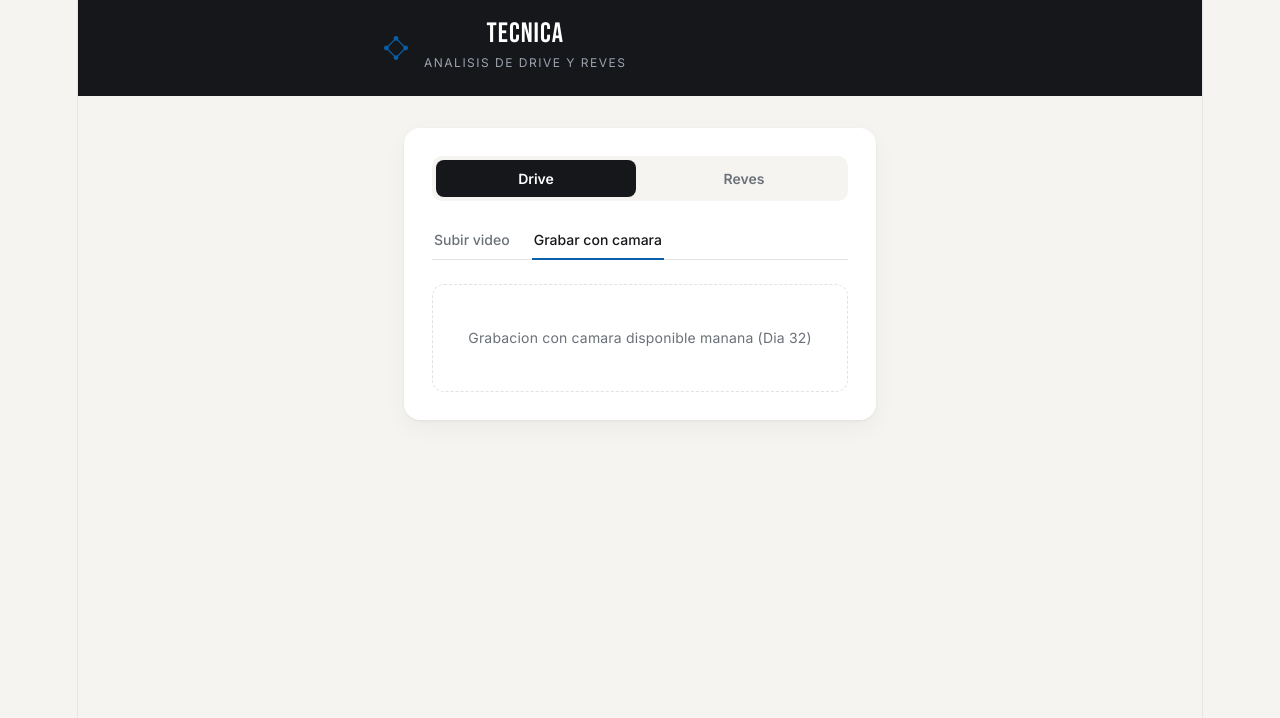
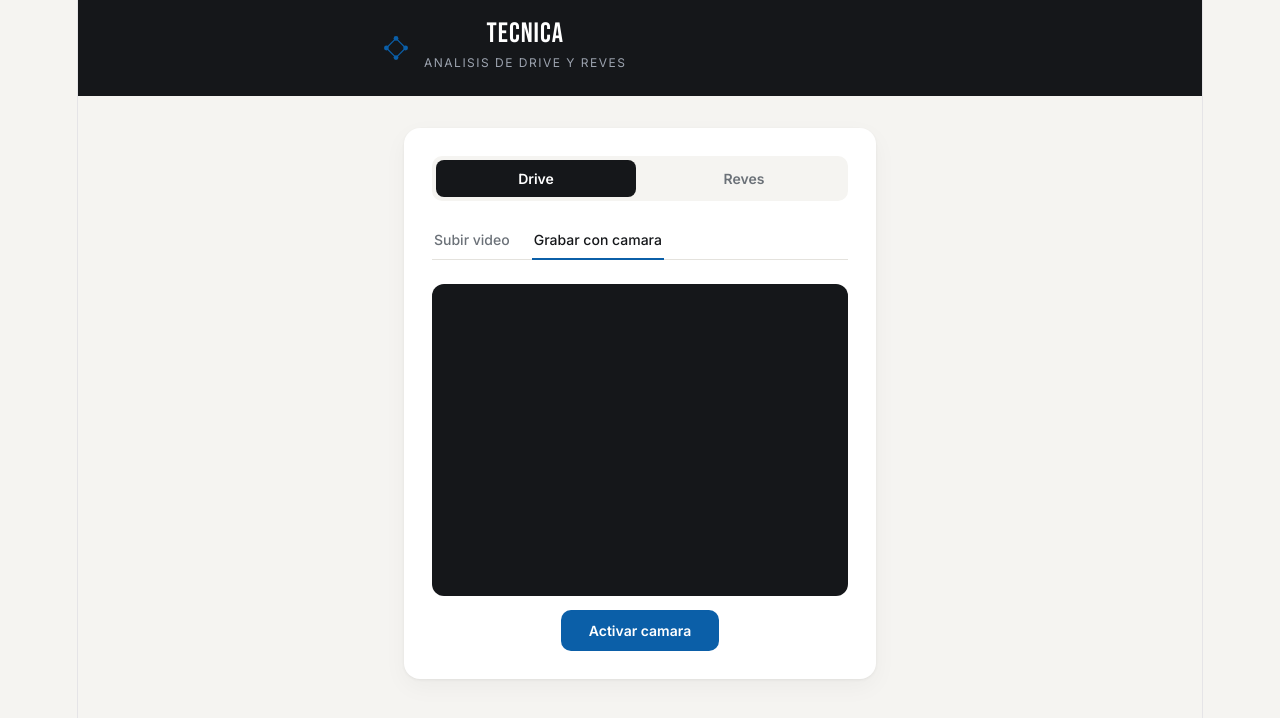
Before and after one commit to Sebastian21sa/analizador-tenis-mesa, a React app in the folder frontend/: page / in a window 1280 px wide. Both pictures are taken after a click on the button "Grabar con camara". Shown: the top 718 px of the page. Built offline with nearby package versions, Linux system fonts and the light colour scheme; the HTML template or start-up script is replaced by a standard one.

Commit message:
Añadir grabacion con camara

```diff
--- a/frontend/src/App.css
+++ b/frontend/src/App.css
@@ -283,3 +283,49 @@ body {
     font-size: 32px;
   }
 }
+
+.panel-camara {
+  display: flex;
+  flex-direction: column;
+  align-items: center;
+  gap: 14px;
+}
+
+.video-preview {
+  width: 100%;
+  aspect-ratio: 4 / 3;
+  background: var(--ink);
+  border-radius: 12px;
+  object-fit: cover;
+}
+
+.boton-primario {
+  padding: 12px 28px;
+  border: none;
+  border-radius: 10px;
+  background: var(--court-blue);
+  color: white;
+  font-family: 'Inter', sans-serif;
+  font-weight: 600;
+  font-size: 14px;
+  cursor: pointer;
+  transition: all 0.15s ease;
+}
+
+.boton-primario:hover {
+  opacity: 0.9;
+}
+
+.boton-grabar {
+  background: var(--paddle-red);
+}
+
+.boton-detener {
+  background: var(--paddle-red);
+  animation: pulso 1.2s infinite;
+}
+
+@keyframes pulso {
+  0%, 100% { box-shadow: 0 0 0 0 rgba(214, 54, 43, 0.4); }
+  50% { box-shadow: 0 0 0 10px rgba(214, 54, 43, 0); }
+}
--- a/frontend/src/App.jsx
+++ b/frontend/src/App.jsx
@@ -1,4 +1,4 @@
-import { useState } from 'react'
+import { useState, useRef } from 'react'
 import './App.css'
 
 function App() {
@@ -6,13 +6,17 @@ function App() {
   const [tab, setTab] = useState('archivo')
   const [resultado, setResultado] = useState(null)
   const [cargando, setCargando] = useState(false)
+  const [camaraActiva, setCamaraActiva] = useState(false)
+  const [grabando, setGrabando] = useState(false)
 
-  async function subirYAnalizar(evento) {
-    const archivo = evento.target.files[0]
-    if (!archivo) return
+  const videoRef = useRef(null)
+  const streamRef = useRef(null)
+  const mediaRecorderRef = useRef(null)
+  const chunksRef = useRef([])
 
+  async function analizarVideo(archivoOBlob, nombreArchivo) {
     const formData = new FormData()
-    formData.append('video', archivo)
+    formData.append('video', archivoOBlob, nombreArchivo)
     formData.append('golpe', golpe)
 
     setResultado(null)
@@ -30,6 +34,46 @@ function App() {
     } finally {
       setCargando(false)
     }
+  }
+
+  function subirYAnalizar(evento) {
+    const archivo = evento.target.files[0]
+    if (!archivo) return
+    analizarVideo(archivo, archivo.name)
+  }
+
+  async function activarCamara() {
+    try {
+      const stream = await navigator.mediaDevices.getUserMedia({ video: true })
+      streamRef.current = stream
+      videoRef.current.srcObject = stream
+      setCamaraActiva(true)
+    } catch (error) {
+      alert('No se pudo acceder a la camara. Revisa los permisos del navegador.')
+    }
+  }
+
+  function iniciarGrabacion() {
+    chunksRef.current = []
+    const mediaRecorder = new MediaRecorder(streamRef.current, { mimeType: 'video/webm' })
+
+    mediaRecorder.ondataavailable = (evento) => {
+      chunksRef.current.push(evento.data)
+    }
+
+    mediaRecorder.onstop = () => {
+      const blob = new Blob(chunksRef.current, { type: 'video/webm' })
+      analizarVideo(blob, 'grabacion.webm')
+    }
+
+    mediaRecorder.start()
+    mediaRecorderRef.current = mediaRecorder
+    setGrabando(true)
+  }
+
+  function detenerGrabacion() {
+    mediaRecorderRef.current.stop()
+    setGrabando(false)
   }
 
   return (
@@ -97,8 +141,23 @@ function App() {
           )}
 
           {tab === 'camara' && (
-            <div className="zona-subida proximamente">
-              <span>Grabacion con camara disponible manana (Dia 32)</span>
+            <div className="panel-camara">
+              <video ref={videoRef} autoPlay muted playsInline className="video-preview" />
+              {!camaraActiva && (
+                <button className="boton-primario" onClick={activarCamara}>
+                  Activar camara
+                </button>
+              )}
+              {camaraActiva && !grabando && (
+                <button className="boton-primario boton-grabar" onClick={iniciarGrabacion}>
+                  Grabar golpe
+                </button>
+              )}
+              {grabando && (
+                <button className="boton-primario boton-detener" onClick={detenerGrabacion}>
+                  Detener y analizar
+                </button>
+              )}
             </div>
           )}
 
```
